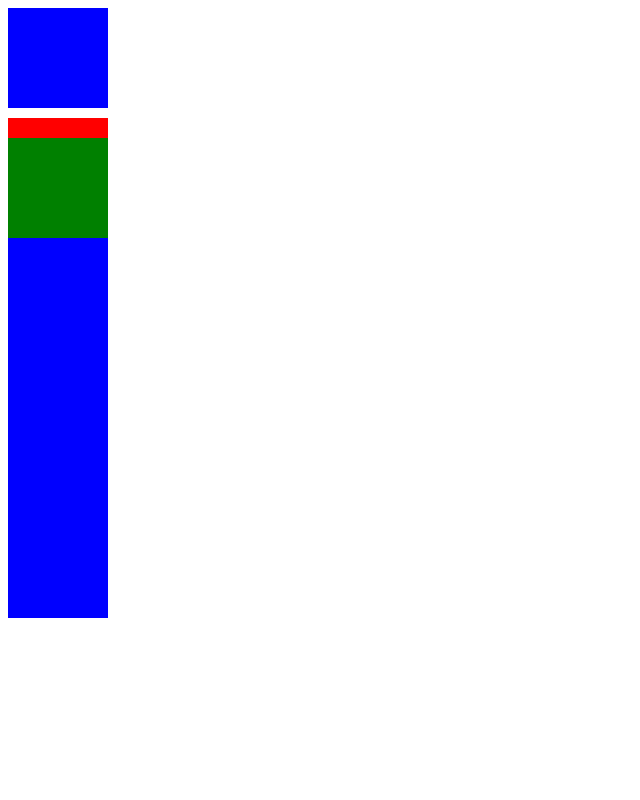
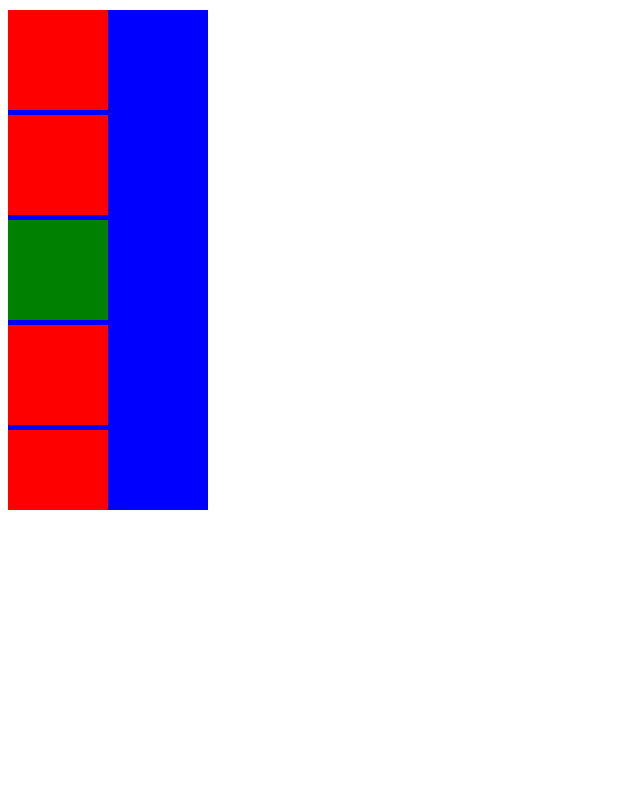
Before and after one commit to vitorath/lr-web-developer-frontend, a plain HTML site: page aula/index.html in a window 1280 px wide. Shown: the whole page, without its empty margins (0-640 px from the left). Drawn offline with Linux system fonts and the light colour scheme.

Commit message:
CSS Intermediário: Position parte 2

```diff
--- a/aula/index.html
+++ b/aula/index.html
@@ -8,38 +8,22 @@
         font-size: 1.2rem;
       }
 
-      .static {
-        position: static;
-      }
-
-      .relative {
-        position: relative;
-        /* right: 40px;
-        top: 15px;
-        left: 20px;*/
-      }
-
-      .fixed {
-        position: fixed;
-        right: 20px;
-        bottom: 20px;
-      }
-
-      .absolute {
-        position: absolute;
-        top: 20px;
+      .sticky {
+        position: sticky;
+        top: 0;
       }
 
       .quadrado {
         width: 100px;
         height: 100px;
-        display: block;
+        display: inline-block;
       }
 
       .retangulo {
-        width: 100px;
+        width: 200px;
         height: 500px;
         margin-top: 10px;
+        overflow-y: auto;
       }
 
       .bg-red {
@@ -57,15 +41,16 @@
   </head>
 
   <body>
-    <div class="quadrado bg-blue static"></div>
-    <!-- <div class="retangulo bg-blue static"></div>
-    <div class="retangulo bg-blue static"></div>
-    <div class="retangulo bg-blue static"></div>
-    <div class="retangulo bg-blue static"></div>
-    <div class="retangulo bg-blue static"></div> -->
-    <div class="retangulo bg-blue relative">
-      <div class="quadrado bg-red static"></div>
-      <div class="quadrado bg-green absolute"></div>
+    <div class="retangulo bg-blue">
+      <div class="quadrado bg-red"></div>
+      <div class="quadrado bg-red"></div>
+      <div class="quadrado bg-green sticky"></div>
+      <div class="quadrado bg-red"></div>
+      <div class="quadrado bg-red"></div>
+      <div class="quadrado bg-red"></div>
+      <div class="quadrado bg-red"></div>
+      <div class="quadrado bg-red"></div>
+      <div class="quadrado bg-red"></div>
     </div>
   </body>
 </html>
```
